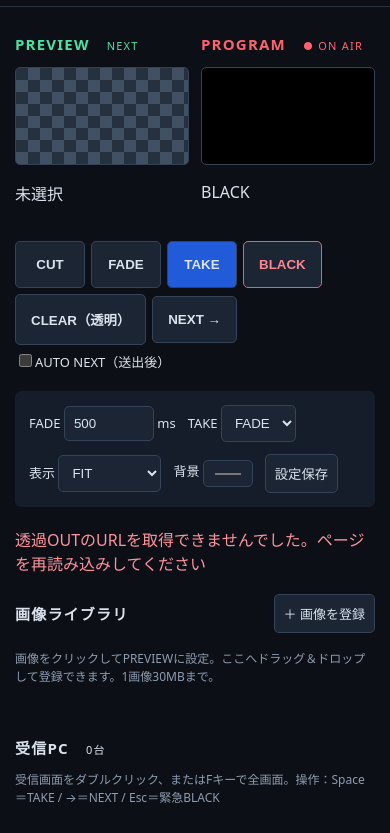
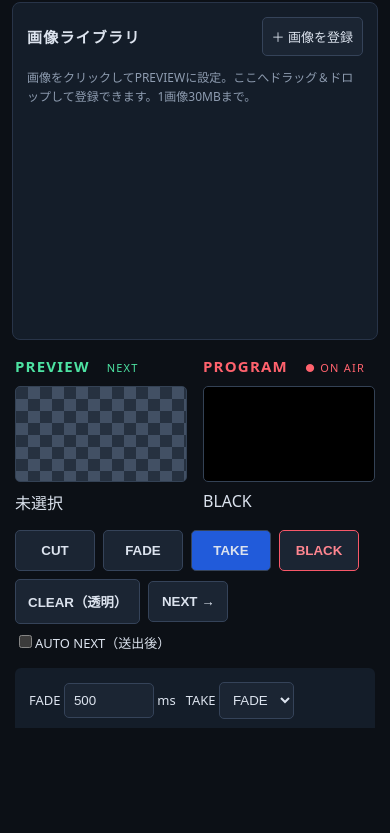
Before and after one commit to atstti/ImagePlayout, an Electron app: page public/index.html in a window 390 px wide. Shown: the part 116-949 px from the top of the page. After the commit the page ends 844 px from the top, so only its background shows below. Drawn offline with Linux system fonts and the light colour scheme; files that its build step writes are made by us from their sources; no server answers; files whose address does not match are found by name.

Commit message:
feat: place image library beside persistent playout monitors
Move the library into an independently scrollable left panel with compact
PREVIEW/PROGRAM and controls on the right. Preserve library scroll across
selection and state updates. Verify monitor visibility at laptop widths,
last-image selection, scroll retention and small-window overflow.

```diff
--- a/package.json
+++ b/package.json
@@ -1,6 +1,6 @@
 {
   "name": "image-playout-lan",
-  "version": "1.1.3",
+  "version": "1.1.4",
   "private": true,
   "type": "module",
   "engines": {
--- a/public/admin.js
+++ b/public/admin.js
@@ -89,6 +89,7 @@ function render() {
       $(key).value = state.settings[key];
   }
   const library = $("library");
+  const libraryScrollTop = library.scrollTop;
   library.replaceChildren();
   state.images.forEach((img, index) => {
     const card = document.createElement("div");
@@ -104,6 +105,7 @@ function render() {
       api("command", { action: "preview", id: img.id }).catch(report);
     const name = document.createElement("p");
     name.className = "name";
+    name.title = img.name;
     name.textContent = String(index + 1).padStart(2, "0") + "  " + img.name;
     const meta = document.createElement("div");
     meta.className = "meta";
@@ -132,6 +134,7 @@ function render() {
     );
     library.append(card);
   });
+  library.scrollTop = libraryScrollTop;
   $("receivers").replaceChildren();
   for (const p of state.receivers) {
     const row = document.createElement("div");
--- a/public/index.html
+++ b/public/index.html
@@ -5,14 +5,31 @@
     content="width=device-width,initial-scale=1"
   /><title>Image Playout LAN</title
   ><link rel="stylesheet" href="/assets/style.css" />
-  <body>
+  <body class="controller">
     <header>
       <h1>Image Playout <span>LAN</span></h1>
       <span id="connection">接続中…</span>
       <button id="copyOutputUrl" disabled>透過OUTのURLをコピー</button>
       <span id="copyStatus" role="status" aria-live="polite"></span>
     </header>
-    <main>
+    <main class="workspace">
+      <section class="library-panel" aria-label="画像ライブラリ">
+        <div class="libraryHead">
+          <h2>画像ライブラリ <small id="imageCount"></small></h2>
+          <label class="upload"
+            >＋ 画像を登録<input
+              id="upload"
+              type="file"
+              multiple
+              accept="image/jpeg,image/png,image/webp,image/gif"
+          /></label>
+        </div>
+        <p class="hint">
+          画像をクリックしてPREVIEWに設定。ここへドラッグ＆ドロップして登録できます。1画像30MBまで。
+        </p>
+        <div id="library"></div>
+      </section>
+      <div class="playout-panel" aria-label="送出モニターと操作">
         <div class="monitors">
           <section>
             <h2 class="next">PREVIEW <small>NEXT</small></h2>
@@ -64,22 +81,6 @@
         </section>
         <p id="error" role="alert"></p>
         <section>
-        <div class="libraryHead">
-          <h2>画像ライブラリ <small id="imageCount"></small></h2>
-          <label class="upload"
-            >＋ 画像を登録<input
-              id="upload"
-              type="file"
-              multiple
-              accept="image/jpeg,image/png,image/webp,image/gif"
-          /></label>
-        </div>
-        <p class="hint">
-          画像をクリックしてPREVIEWに設定。ここへドラッグ＆ドロップして登録できます。1画像30MBまで。
-        </p>
-        <div id="library"></div>
-      </section>
-      <section>
           <h2>受信PC <small id="receiverCount">0台</small></h2>
           <p class="hint">
             受信画面をダブルクリック、またはFキーで全画面。操作：Space＝TAKE /
@@ -87,6 +88,7 @@
           </p>
           <div id="receivers"></div>
         </section>
+      </div>
     </main>
     <script type="module" src="/assets/admin.js"></script>
   </body>
--- a/public/style.css
+++ b/public/style.css
@@ -239,3 +239,129 @@ html.transparent-output body.receiver {
   );
   background-size: 24px 24px;
 }
+
+/* Operator workspace: the library and playout area scroll independently. */
+.controller {
+  height: 100vh;
+  height: 100dvh;
+  display: flex;
+  flex-direction: column;
+  overflow: hidden;
+}
+.controller > header {
+  flex-shrink: 0;
+  padding: 14px 24px;
+  gap: 18px;
+  flex-wrap: wrap;
+}
+.workspace {
+  display: grid;
+  grid-template-columns: clamp(280px, 29vw, 400px) minmax(0, 1fr);
+  gap: 20px;
+  flex: 1;
+  min-height: 0;
+  width: 100%;
+  max-width: none;
+  margin: 0;
+  padding: 16px;
+  overflow: hidden;
+}
+.library-panel {
+  display: flex;
+  flex-direction: column;
+  min-height: 0;
+  padding: 14px;
+  background: #141d29;
+  border: 1px solid #283448;
+  border-radius: 8px;
+}
+.library-panel .libraryHead {
+  gap: 8px;
+  flex-wrap: wrap;
+}
+.library-panel h2 {
+  margin: 0;
+}
+.library-panel .hint {
+  line-height: 1.6;
+  margin: 12px 0 0;
+}
+.library-panel #library {
+  flex: 1;
+  min-height: 0;
+  overflow-y: auto;
+  scrollbar-gutter: stable;
+  grid-template-columns: repeat(auto-fill, minmax(104px, 1fr));
+  align-content: start;
+  gap: 10px;
+  margin: 12px 0 0;
+  padding: 3px;
+}
+.library-panel .card {
+  min-width: 0;
+  padding: 8px;
+}
+.playout-panel {
+  min-width: 0;
+  min-height: 0;
+  overflow-y: auto;
+  scrollbar-gutter: stable;
+  padding: 0 3px;
+}
+.playout-panel .monitors {
+  gap: 16px;
+}
+.playout-panel .monitors h2 {
+  margin: 0 0 10px;
+}
+#previewName,
+#programName {
+  margin: 8px 0 0;
+  overflow: hidden;
+  text-overflow: ellipsis;
+  white-space: nowrap;
+}
+.playout-panel .controls {
+  gap: 8px;
+  margin: 16px 0;
+}
+.playout-panel .controls button {
+  min-width: 80px;
+  padding: 12px;
+}
+.playout-panel .settings {
+  gap: 10px;
+  margin: 16px 0;
+}
+@media (max-width: 760px) {
+  .workspace {
+    display: flex;
+    flex-direction: column;
+    overflow-y: auto;
+    gap: 16px;
+    padding: 12px;
+  }
+  .library-panel {
+    height: 40vh;
+    min-height: 240px;
+    flex-shrink: 0;
+  }
+  .playout-panel {
+    overflow: visible;
+    flex-shrink: 0;
+  }
+  .controller > header {
+    padding: 12px;
+    gap: 12px;
+  }
+}
+
+.library-panel .name {
+  display: -webkit-box;
+  -webkit-line-clamp: 2;
+  -webkit-box-orient: vertical;
+  overflow: hidden;
+}
+.library-panel .meta {
+  overflow-wrap: anywhere;
+}
```
Also changed, not shown: docs/配布版の使い方.md (+6 -2 lines), scripts/check-package.cjs (+6 -1 lines), test/layout.test.js (added, +141 -0 lines), .github/workflows/publish-desktop.yml, README.md, 1 other file. Lines whose indentation alone changed are shown as unchanged.
